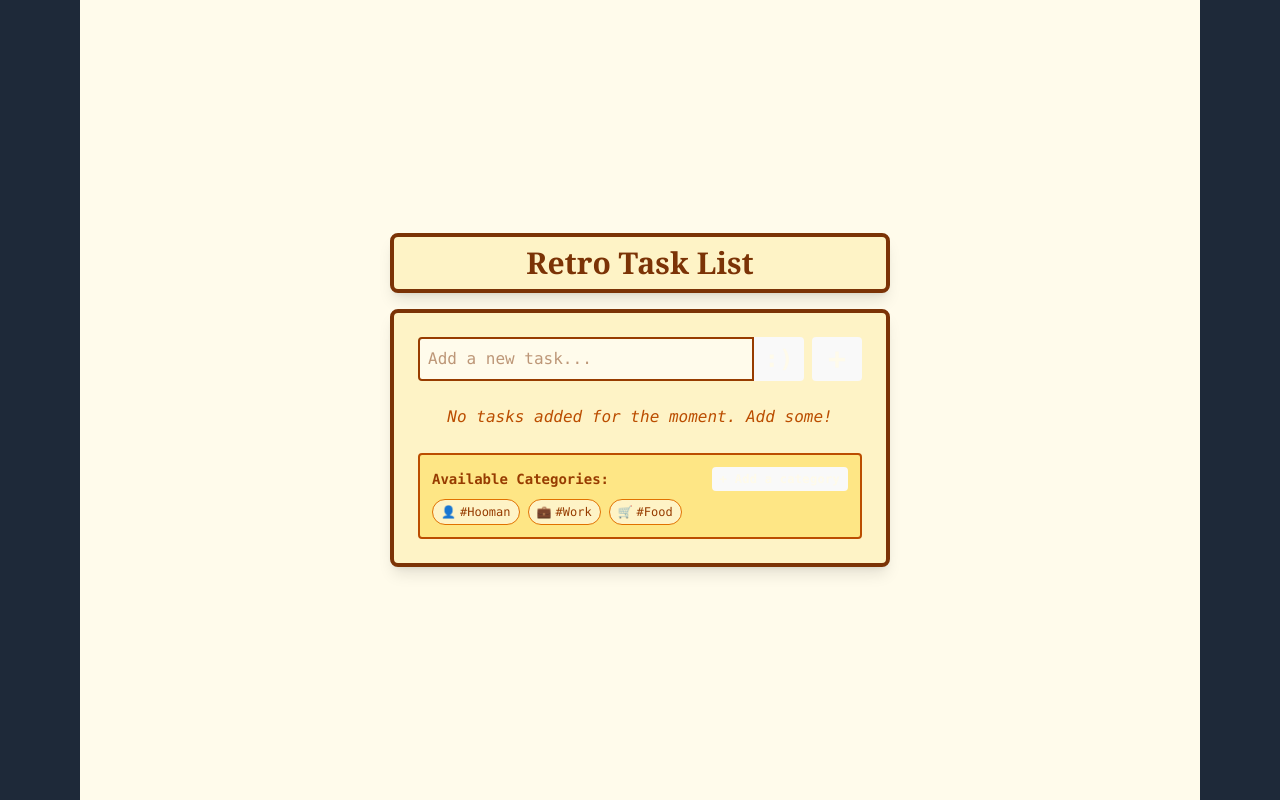
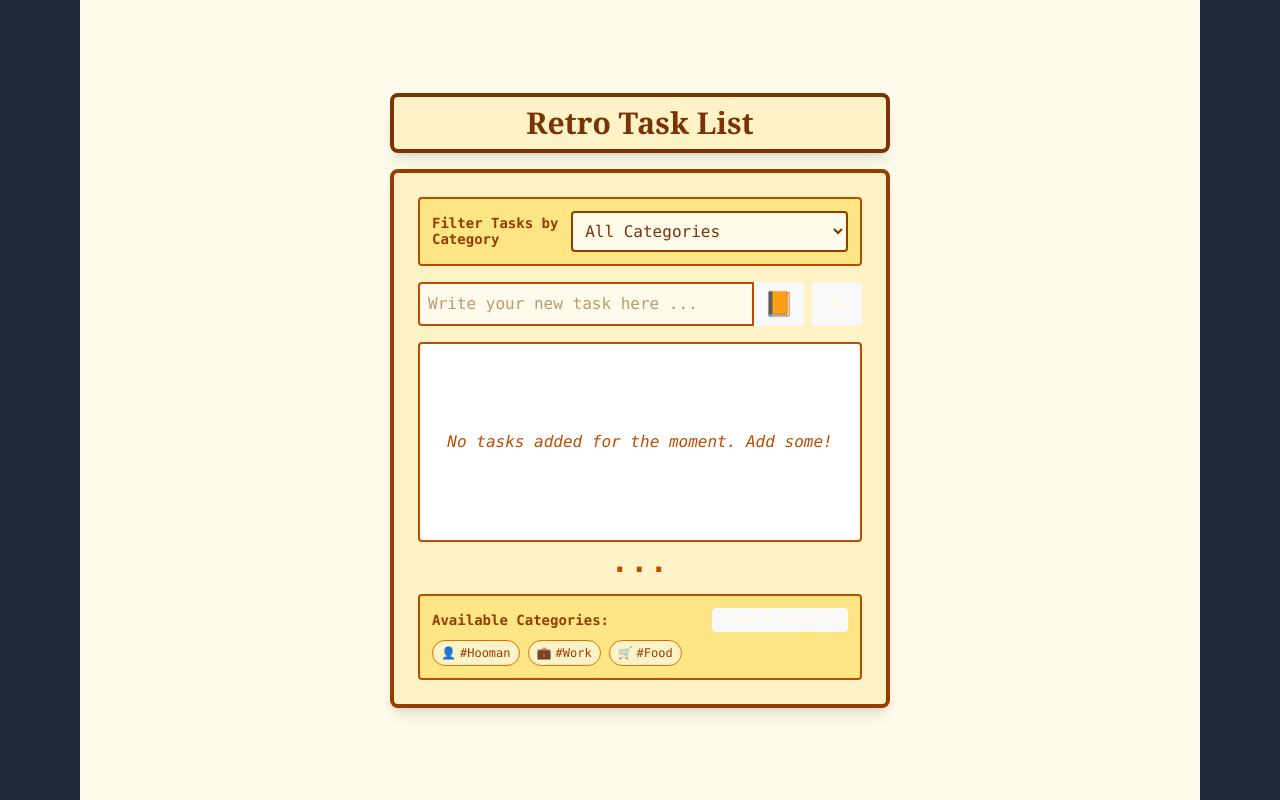
Before and after one commit to mMormin/todo-front, a React (Vite) app: page / in a window 1280 px wide. Built offline with nearby package versions, Linux system fonts and the light colour scheme.

Commit message:
chore: add filter by category and style ajustments

```diff
--- a/index.html
+++ b/index.html
@@ -6,6 +6,7 @@
     <meta name="viewport" content="width=device-width, initial-scale=1.0" />
     <title>Task List</title>
   </head>
+
   <body>
     <div id="root" class="min-h-screen bg-gray-800 text-gray-800"></div>
     <script type="module" src="/src/main.jsx"></script>
--- a/src/components/Main.tsx
+++ b/src/components/Main.tsx
@@ -1,11 +1,10 @@
 import React, { useState } from "react";
+import { useRef } from "react";
+import { useEffect } from "react";
 import Categories from "./elements/CategoriesList";
-import data from "@emoji-mart/data";
-import Picker from "@emoji-mart/react";
 import TasksList from "./elements/TasksList";
 import EmojiPicker from "./elements/EmojiPicker";
-import { useRef } from "react";
-import { useEffect } from "react";
+import CategoryFilter from "./elements/CategoryFilter";
 
 export interface Category {
   id: string;
@@ -24,23 +23,23 @@ const Main: React.FC = () => {
   const [tasks, setTasks] = useState<Task[]>([]);
   const [input, setInput] = useState<string>("");
   const [categoryInput, setCategoryInput] = useState<string>("");
-  const [showCategories, setShowCategories] = useState(false);
+  const [showCategories, setShowCategories] = useState<boolean>(false);
+  const [selectedEmoji, setSelectedEmoji] = useState<string>("😃");
+  const [showEmojiPicker, setShowEmojiPicker] = useState<boolean>(false);
   const [showEmojiPickerForCategory, setShowEmojiPickerForCategory] =
-    useState(false);
+    useState<boolean>(false);
   const [selectedCategoryId, setSelectedCategoryId] = useState<string | null>(
     null
   );
   const [showCategoryInput, setShowCategoryInput] = useState<boolean>(false);
-  const [showEmojiPicker, setShowEmojiPicker] = useState<boolean>(false);
-  const [selectedEmoji, setSelectedEmoji] = useState<string>("😃");
-
-  const categoriesMenuRef = useRef<HTMLDivElement>(null);
-
+  const [filterCategoryId, setFilterCategoryId] = useState<string | null>(null);
   const [categories, setCategories] = useState<Category[]>([
     { id: "1", name: "Hooman", emoji: "👤" },
     { id: "2", name: "Work", emoji: "💼" },
     { id: "3", name: "Food", emoji: "🛒" },
   ]);
+
+  const categoriesMenuRef = useRef<HTMLDivElement>(null);
 
   const handleInputChange = (e: React.ChangeEvent<HTMLInputElement>) => {
     setInput(e.target.value);
@@ -156,26 +155,32 @@ const Main: React.FC = () => {
   }, [showCategories]);
 
   return (
-    <div className="w-full bg-amber-100 p-6 rounded-lg shadow-lg border-4 border-amber-900">
-      <div className="mb-6 flex">
+    <div className="w-full flex flex-col gap-4 bg-amber-100 p-6 rounded-lg shadow-lg border-4 border-amber-800">
+      <CategoryFilter
+        categories={categories}
+        filterCategoryId={filterCategoryId}
+        setFilterCategoryId={setFilterCategoryId}
+      />
+
+      <div className="flex">
         <input
           type="text"
           value={input}
           onChange={handleInputChange}
-          placeholder="Add a new task..."
-          className="flex-grow p-2 rounded-l bg-amber-50 border-2 border-amber-800 text-amber-900 focus:outline-none"
+          placeholder="Write your new task here ..."
+          className="flex-grow p-2 rounded-l bg-amber-50 border-2 border-amber-700 text-amber-900 focus:outline-none"
           onKeyUp={(e) => handleKeyPress(e, handleAddTask)}
         />
 
         <div className="relative flex gap-2">
           <button
             onClick={() => setShowCategories(!showCategories)}
-            className="w-[50px] flex justify-center items-center text-2xl font-bold bg-amber-800 text-amber-50 px-4 rounded-r hover:text-3xl hover:bg-amber-900 transition cursor-pointer leading-none"
+            className="w-[50px] flex justify-center items-center text-2xl font-bold bg-amber-800 text-amber-50 px-4 rounded-r hover:bg-amber-900 transition cursor-pointer leading-none"
           >
             {selectedCategoryId
               ? categories.find((cat) => cat.id === selectedCategoryId)
                   ?.emoji || ":)"
-              : ":)"}
+              : "📙"}
           </button>
 
           <button
@@ -202,12 +207,20 @@ const Main: React.FC = () => {
       </div>
 
       <TasksList
-        tasks={tasks}
+        tasks={
+          filterCategoryId
+            ? tasks.filter((task) => task.categoryId === filterCategoryId)
+            : tasks
+        }
         toggleComplete={toggleComplete}
         getCategoryForTask={getCategoryForTask}
       />
 
-      <div className="mt-6 bg-amber-200 p-3 rounded border-2 border-amber-700">
+      <div className="w-full flex justify-center items-center text-center h-5 text-3xl font-bold leading-3 tracking-wider text-amber-700">
+        <p className="pb-3">...</p>
+      </div>
+
+      <div className="bg-amber-200 p-3 rounded border-2 border-amber-700">
         <div className="flex justify-between items-center mb-2">
           <p className="text-amber-800 text-sm font-bold">
             Available Categories:
--- /dev/null
+++ b/src/components/elements/CategoryFilter.tsx
@@ -0,0 +1,37 @@
+import React from "react";
+import { Category } from "../Main";
+
+interface CategoryFilterProps {
+  categories: Category[];
+  filterCategoryId: string | null;
+  setFilterCategoryId: (id: string | null) => void;
+}
+
+const CategoryFilter: React.FC<CategoryFilterProps> = ({
+  categories,
+  filterCategoryId,
+  setFilterCategoryId,
+}) => {
+  return (
+    <div className="bg-amber-200 p-3 rounded border-2 border-amber-700 flex justify-center items-center gap-2">
+      <label className="flex text-amber-800 font-bold text-sm leading-4">
+        Filter Tasks by Category
+      </label>
+
+      <select
+        value={filterCategoryId || ""}
+        onChange={(e) => setFilterCategoryId(e.target.value || null)}
+        className="w-full p-2 rounded bg-amber-50 border-2 border-amber-800 text-amber-900 focus:outline-none cursor-pointer"
+      >
+        <option value="">All Categories</option>
+        {categories.map((cat) => (
+          <option key={cat.id} value={cat.id}>
+            {cat.emoji} {cat.name}
+          </option>
+        ))}
+      </select>
+    </div>
+  );
+};
+
+export default CategoryFilter;
--- a/src/components/elements/TasksList.tsx
+++ b/src/components/elements/TasksList.tsx
@@ -13,18 +13,23 @@ const TasksList: React.FC<TasksListProps> = ({
   getCategoryForTask,
 }) => {
   return (
-    <div className="space-y-1 mb-6">
+    <div
+      className={`w-full space-y-2 bg-white border-2 border-amber-700 rounded min-h-50 flex flex-col items-center ${
+        tasks.length !== 0 ? "justify-start py-2" : "justify-center"
+      }`}
+    >
       {tasks.length === 0 ? (
         <p className="text-center text-amber-700 italic">
           No tasks added for the moment. Add some!
         </p>
       ) : (
-        tasks.map((todo) => {
+        <div className="w-[95%] space-y-2">
+          {tasks.map((todo) => {
             const category = getCategoryForTask(todo);
             return (
               <div
                 key={todo.id}
-              className="flex items-center p-3 bg-amber-50 border-2 border-amber-700 rounded"
+                className="flex items-center p-3 bg-amber-50 border-2 border-amber-700 rounded w-full"
               >
                 <input
                   type="checkbox"
@@ -47,7 +52,8 @@ const TasksList: React.FC<TasksListProps> = ({
                 </span>
               </div>
             );
-        })
+          })}
+        </div>
       )}
     </div>
   );
--- a/src/components/layout/Footer.tsx
+++ b/src/components/layout/Footer.tsx
@@ -3,7 +3,7 @@ import React from "react";
 const Footer: React.FC = () => {
   return (
     <footer className="text-center py-4 text-gray-500">
-      © {new Date().getFullYear()} Mon site cool
+      © {new Date().getFullYear()} Maxime Mormin-Boudot
     </footer>
   );
 };
```
Lines whose indentation alone changed are shown as unchanged.
